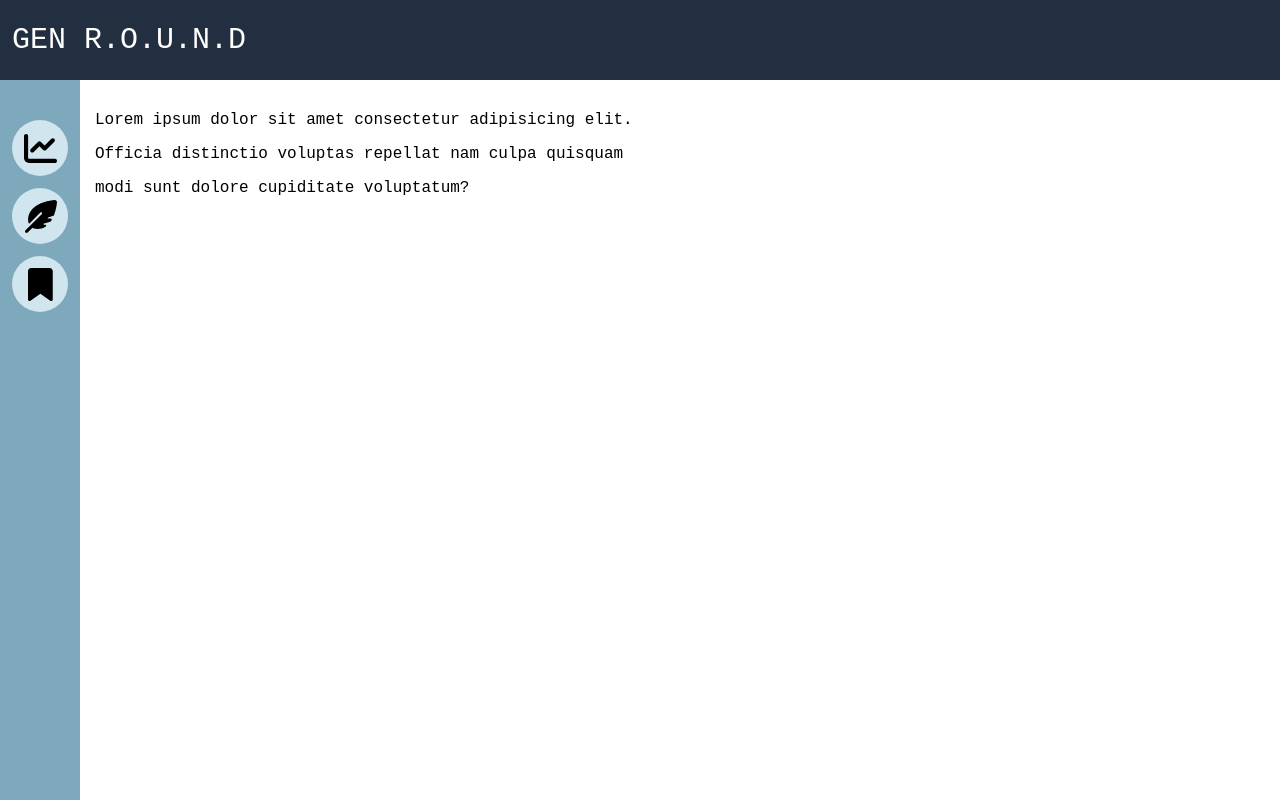
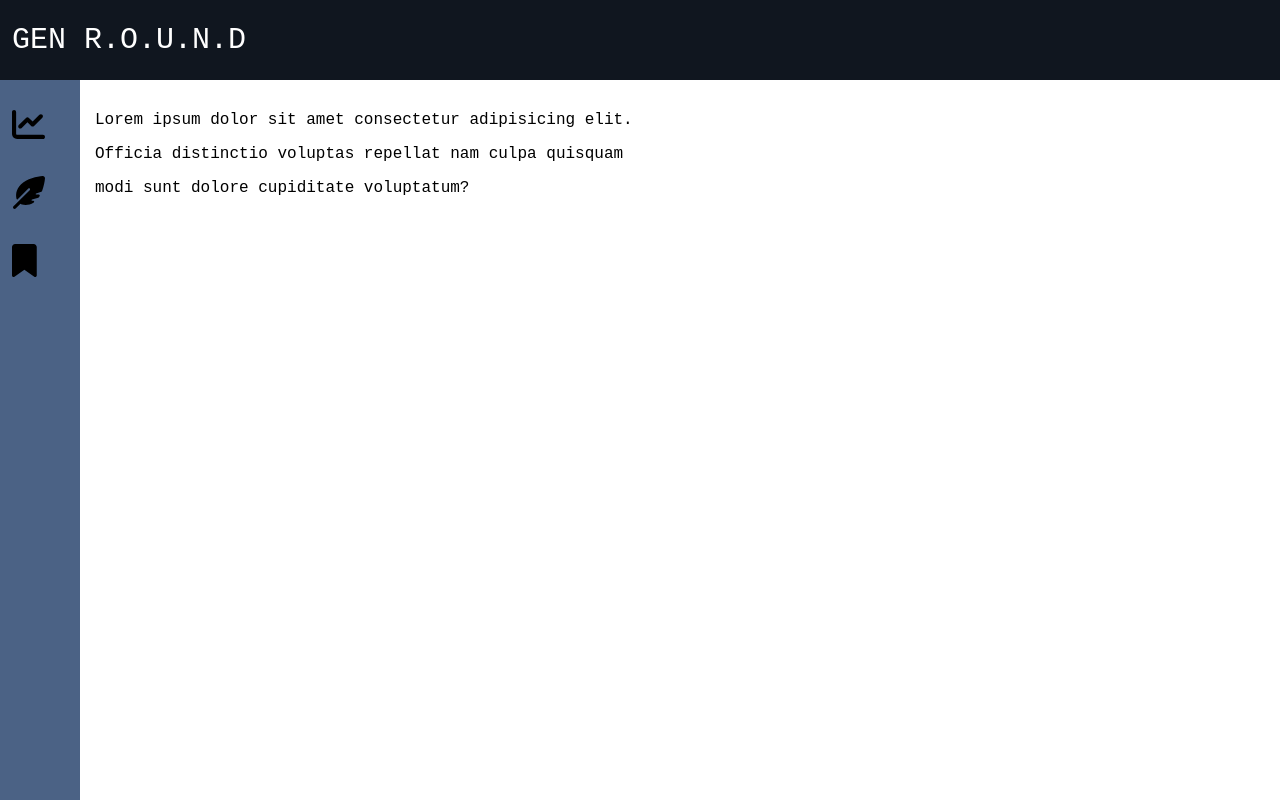
Before and after one commit to mfaria-tech/gen-round, a Next.js app: page / in a window 1280 px wide. Built offline with nearby package versions, Linux system fonts and the light colour scheme.

Commit message:
style(sidebar): update style to sidebar component
Insert animation in the sidebar, set palette to the app, and position elements in a grid.

```diff
--- a/styles/globals.css
+++ b/styles/globals.css
@@ -1,11 +1,11 @@
 :root {
-  /* --color-primary: ;
+  --color-primary: rgba(75, 98, 133, 1);
+  --color-pri-compl-light: rgba(193, 218, 255, 1);
+  --color-pri-compl-dark: rgba(16, 22, 31, 1);
+
   --color-secondary: ;
-  --color-tertiary: ; */
-
-  /* --font-primary: ;
-  --font-secondary: ;
-  --font-tertiary: ; */
+  --color-sec-compl-light: ;
+  --color-sec-compl-dark: ;
 
   --space-size-none: 0px;
   --space-size-xs: 6px;
@@ -32,6 +32,12 @@
   --border-radius-soft3: 24px;
   --border-radius-rounded: 100px;
   --border-radius-circle: 100%;
+
+  --max-size-sidebar: calc((var(--regular-size-0) * 4) - 24px);
+  --natural-transition: 0.3s;
+
+  --regular-size-0: 56px;
+  --regular-size-1: 80px;
 }
 
 body {
@@ -47,7 +53,7 @@ header {
   width: 100vw;
   height: 56px;
   padding: var(--space-size-m);
-  background: rgb(34, 47, 65);
+  background: var(--color-pri-compl-dark);
 }
 
 header span,
@@ -69,10 +75,10 @@ header .content__logo {
 /* Main styles                           */
 main {
   position: fixed;
-  top: 80px;
-  left: 80px;
-  width: calc(100vw - 80px);
-  height: calc(100vh - 80px);
+  top: var(--regular-size-1);
+  left: var(--regular-size-1);
+  width: calc(100vw - var(--regular-size-1));
+  height: calc(100vh - var(--regular-size-1));
   padding: var(--space-size-l);
   overflow-y: scroll;
 }
--- a/styles/sidebar.css
+++ b/styles/sidebar.css
@@ -1,16 +1,24 @@
 /* ===================================== */
 /* SideBar styles                        */
 div[data-sidebar] {
+  z-index: 10;
   display: flex;
   flex-direction: column;
-  align-items: center;
+  align-items: flex-start;
   position: fixed;
-  top: 80px;
+  top: var(--regular-size-1);
   left: 0;
-  background: rgb(126, 168, 187);
-  height: calc(100vh - 80px);
-  width: 56px;
+  background: var(--color-primary);
+  height: calc(100vh - var(--regular-size-1));
+  width: var(--regular-size-0);
   padding: var(--space-size-m);
+  transition: var(--natural-transition);
+  overflow: hidden;
+}
+
+div[data-sidebar]:hover {
+  width: calc(var(--regular-size-0) * 4);
+  transition: var(--natural-transition);
 }
 
 div[data-sidebar] ul {
@@ -19,23 +27,64 @@ div[data-sidebar] ul {
 }
 
 div[data-sidebar] li {
+  display: grid;
+  grid-template-columns: var(--regular-size-0) calc(100% - var(--regular-size-0));
+  height: var(--regular-size-0);
+  width: var(--regular-size-0);
+  margin: var(--space-size-m) 0;
+  padding: var(--space-size-none);
+  border-radius: var(--border-radius-rounded);
+  transition: var(--natural-transition);
+}
+
+div[data-sidebar] li:nth-child(1) {
+  margin-top: 0;
+}
+
+div[data-sidebar] li:hover {
+  width: var(--max-size-sidebar);
+  border: var(--border-size-s) dashed var(--color-pri-compl-light);
+  padding: var(--space-size-s);
+  transition: var(--natural-transition);
+  cursor: pointer;
+}
+
+div[data-icon] {
   display: flex;
   justify-content: center;
   align-items: center;
-  width: 56px;
-  height: 56px;
-  background: rgb(209, 229, 238);
+  text-align: center;
+  width: var(--regular-size-0);
+  height: var(--regular-size-0);
+  background: var(--color-pri-compl-light);
   border-radius: var(--border-radius-circle);
-  margin: var(--space-size-m) 0;
-  text-align: center;
 }
 
-div[data-sidebar] li:hover {
-  background: rgb(188, 214, 226);
+li:hover div[data-icon] {
+  filter: saturate(1.8) drop-shadow(1px 1px 4px var(--color-pri-compl-light));
+  transition: var(--natural-transition);
+}
+
+div[data-icon] + span {
+  display: none;
+  height: var(--space-size-none);
+  width: var(--space-size-none);
+  margin-left: var(--space-size-s);
+  text-transform: uppercase;
+  font-size: var(--font-size-l);
+  font-weight: bold;
+  color: var(--color-pri-compl-light);
+  transition: var(--natural-transition);
+}
+
+div[data-sidebar]:hover div[data-icon] + span {
+  display: inline-block;
+  margin: var(--space-size-l);
+  transition: var(--natural-transition);
 }
 
 /* ===================================== */
 /* svg-icons styles                      */
-div[data-sidebar] svg[data-icon] {
+svg[data-icon] {
   height: 33px;
 }
```
